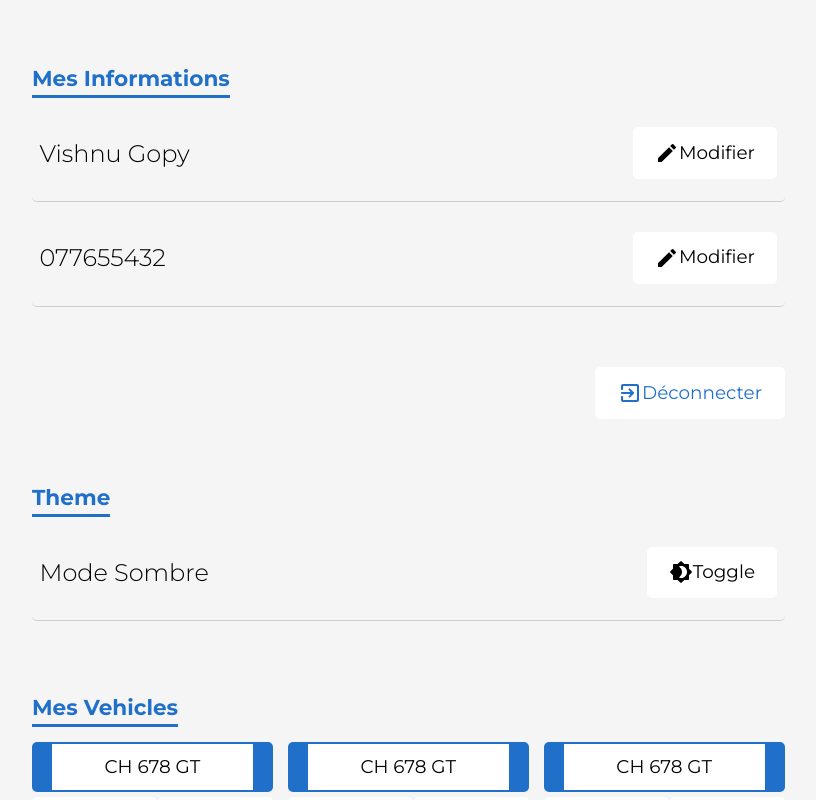
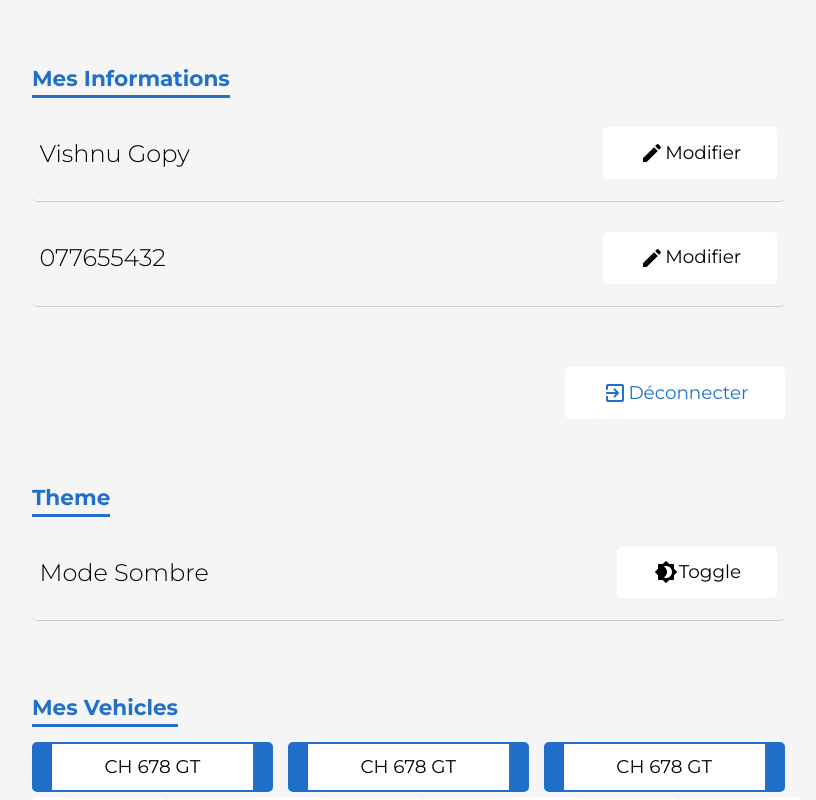
Before and after one commit to AlertnGo/AlertngoFront, a React (Create React App) app: page /me in a window 1280 px wide. Shown: the part 1820-2620 px from the top of the page, without its empty margins (224-1040 px from the left). Built offline with nearby package versions, Linux system fonts and the light colour scheme.

Commit message:
signup not working

```diff
--- a/src/components/MyProfile/style.scss
+++ b/src/components/MyProfile/style.scss
@@ -57,14 +57,18 @@
     display: flex;
     flex-direction: row;
     align-items: center;
-    justify-content: space-between;
+    justify-content: space-around;
     border: none;
     color: $black;
     background: $white;
     border-radius: 5px;
     cursor: pointer;
-    padding: 1% 3%;
+    padding: 1% 5%;
     transition: all 0.3s ease;
+
+    p{
+      margin-left: 1%;
+    }
 
 
     &:hover {
@@ -74,9 +78,14 @@
   }
 
   .super {
+    width: auto;
     color: $darkmaincolor;
     background: $white;
     margin: 8% 0% 0% auto;
+
+    p{
+      margin-left: 1%;
+    }
 
     &:hover {
       background: $darkmaincolor;
--- a/src/components/Signup/index.js
+++ b/src/components/Signup/index.js
@@ -15,8 +15,10 @@ function Signup(props) {
     const [password, setPassword] = useState("");
     const [telephone, setTelephone] = useState("");
     const [error, setError] = useState("");
+    console.log(email);
 
-    const signup = async (e) => {
+
+    const signup = async () => {
         const user = {
             nom: nom,
             prenom: prenom,
@@ -24,7 +26,6 @@ function Signup(props) {
             password: password,
             telephone: telephone,
         };
-        e.preventDefault();
         try {
             const response = await userServices.signup(user)
             if (response.status === 201) {
@@ -56,11 +57,11 @@ function Signup(props) {
        </label>
        <label>
          <p>Nom<span>*</span></p>
-         <input onChange={(e) => setPrenom(e.target.value)} type="text" name="firstname" placeholder="Nom" required />
+         <input onChange={(e) => setNom(e.target.value)} type="text" name="firstname" placeholder="Nom" required />
        </label>
        <label>
          <p>Prenom<span>*</span></p>
-         <input  onChange={(e) => setNom(e.target.value)} type="text" name="lastname" placeholder="Prenom" required />
+         <input  onChange={(e) => setPrenom(e.target.value)} type="text" name="lastname" placeholder="Prenom" required />
        </label>
        <label>
          <p>Mot de passe<span>*</span></p>
```
